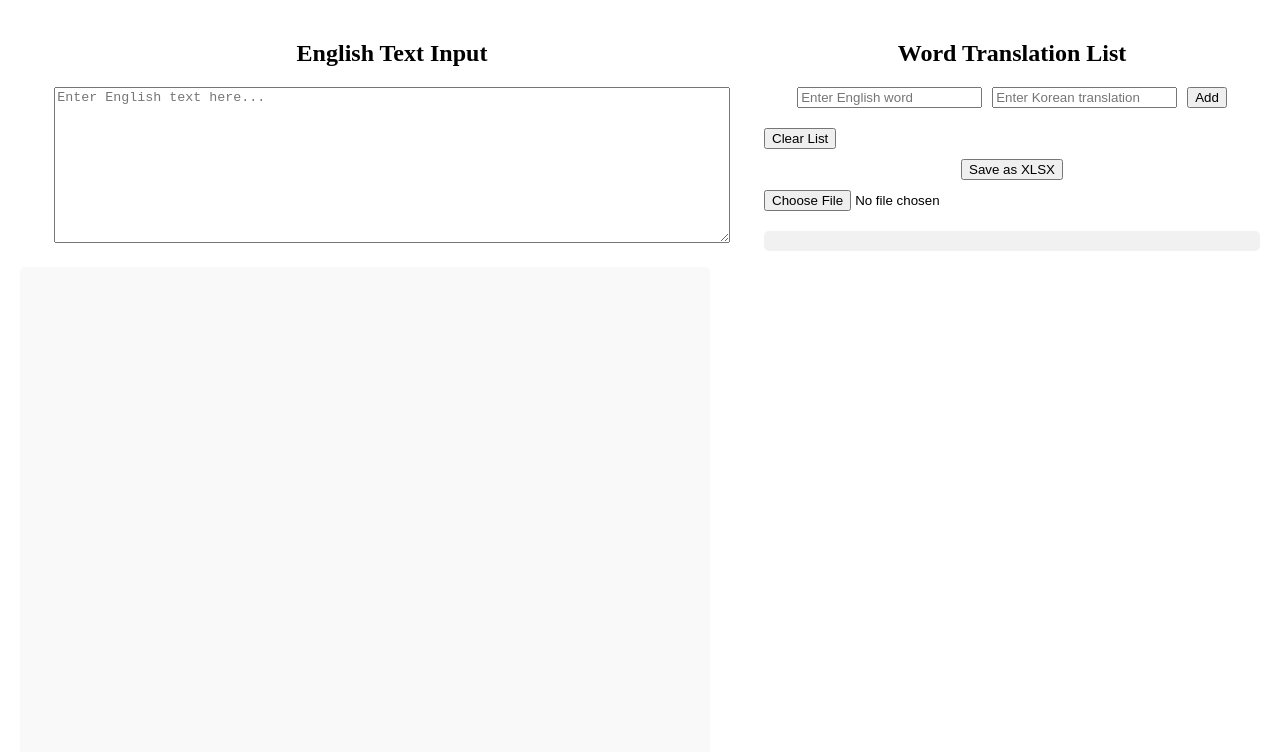
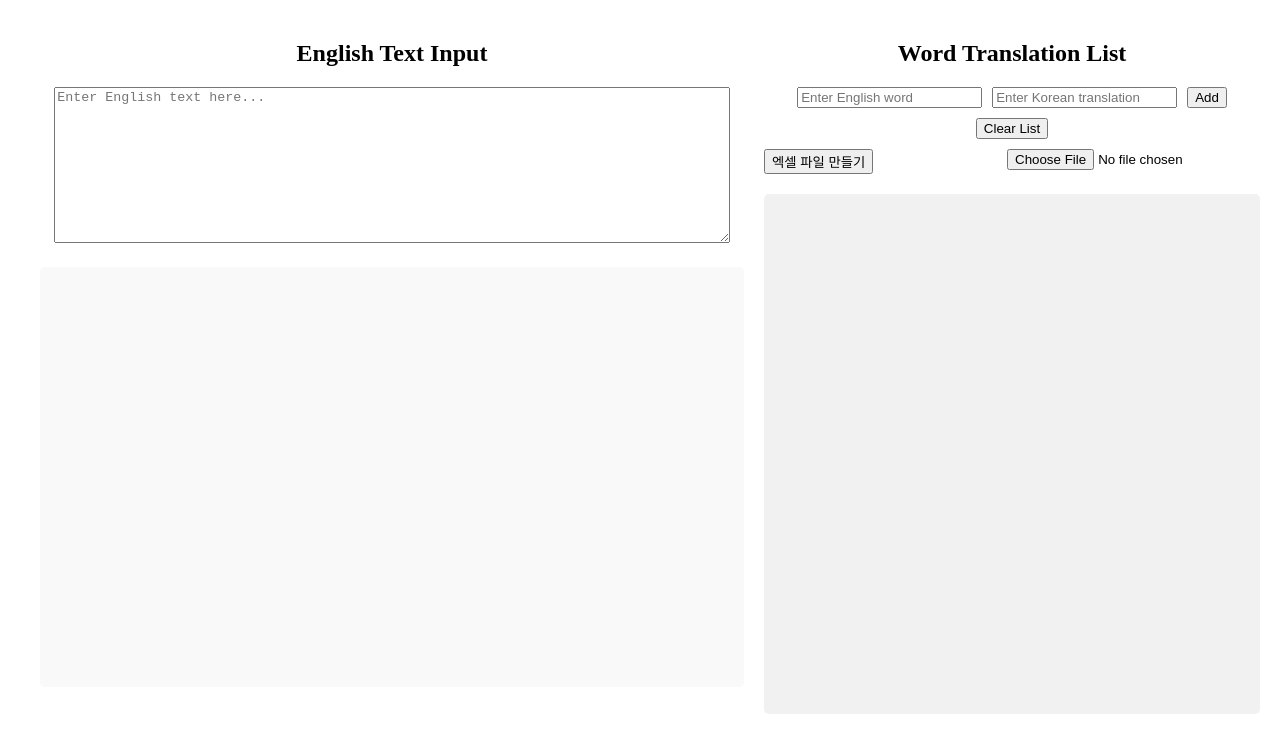
Before and after one commit to SJ-malangmute/mj-patent, a React (Create React App) app: page / in a window 1280 px wide. Shown: the top 752 px of the page. Built offline with nearby package versions, Linux system fonts and the light colour scheme.

Commit message:
[Update] feature added

```diff
--- a/public/index.html
+++ b/public/index.html
@@ -2,14 +2,14 @@
 <html lang="en">
   <head>
     <meta charset="utf-8" />
-    <link rel="icon" href="%PUBLIC_URL%/favicon.ico" />
+    <link rel="icon" href="%PUBLIC_URL%/malamute.png" />
     <meta name="viewport" content="width=device-width, initial-scale=1" />
     <meta name="theme-color" content="#000000" />
     <meta
       name="description"
       content="Web site created using create-react-app"
     />
-    <link rel="apple-touch-icon" href="%PUBLIC_URL%/logo192.png" />
+    <link rel="apple-touch-icon" href="%PUBLIC_URL%/malamute.png" />
     <!--
       manifest.json provides metadata used when your web app is installed on a
       user's mobile device or desktop. See https://developers.google.com/web/fundamentals/web-app-manifest/
@@ -24,7 +24,7 @@
       work correctly both with client-side routing and a non-root public URL.
       Learn how to configure a non-root public URL by running `npm run build`.
     -->
-    <title>React App</title>
+    <title>MJ patent Attorney</title>
   </head>
   <body>
     <noscript>You need to enable JavaScript to run this app.</noscript>
--- a/src/App.js
+++ b/src/App.js
@@ -54,9 +54,16 @@ function App() {
     URL.revokeObjectURL(url);
   };
 
+  const handleKeyPress = (e) => {
+    if (e.key === "Enter") {
+      addWordPair();
+    }
+  };
+
   // XLSX 파일을 읽어와 wordList에 추가하는 함수
   const handleFileUpload = (e) => {
     const file = e.target.files[0];
+    if(!file) return;
     const reader = new FileReader();
     reader.onload = (event) => {
       const data = new Uint8Array(event.target.result);
@@ -102,6 +109,8 @@ function App() {
   // };
   const renderTextWithHover = (text) => {
     if (wordList.length === 0) return text;
+    // 단어 리스트를 단어 길이 순서대로 정렬 (긴 단어가 우선 매칭)
+    const sortedWordList = [...wordList].sort((a, b) => b.word.length - a.word.length);
 
     // 오른쪽 리스트의 모든 단어로 정규식 패턴 생성
     const regex = new RegExp(`(${wordList.map((pair) => pair.word).join("|")})`, "gi");
@@ -111,7 +120,7 @@ function App() {
 
     return parts.map((part, index) => {
       // 하이라이트된 단어 여부를 확인
-      const pair = wordList.find((pair) => part.toLowerCase().includes(pair.word.toLowerCase()));
+      const pair = sortedWordList.find((pair) => part.toLowerCase().includes(pair.word.toLowerCase()));
       console.log(pair)
       const isHighlighted = !!pair;
 
@@ -121,7 +130,7 @@ function App() {
           onMouseOver={() => pair && setCurrentTranslation(pair.translation)} // 호버 시 번역어 설정
           onMouseOut={() => setCurrentTranslation("")} // 호버 해제 시 번역어 초기화
           style={{
-            backgroundColor: isHighlighted ? "yellow" : "transparent",
+            backgroundColor: isHighlighted ? "lightgreen" : "transparent",
             position: "relative",
             margin: "0 2px",
           }}
@@ -153,7 +162,7 @@ function App() {
   };
 
   return (
-    <div className="App" style={{ alignItems: "flex-start", justifyContent: "space-between", display: "flex", padding: "20px", height:"auto" }}>
+    <div className="App" style={{ alignItems: "flex-start", justifyContent: "space-between", display: "flex", margin: "20px", height:"auto" }}>
       {/* 왼쪽 - 영어 텍스트 입력 */}
       <div style={{ flex: 3, width: "100%",
             height: "100vh", overflowY: "scroll"}}>
@@ -168,14 +177,17 @@ function App() {
         ></textarea>
         <div style={{
             marginTop: "20px",
+            marginLeft: "20px",
+            marginRight: "20px",
             padding: "10px",
             background: "#f9f9f9",
             borderRadius: "5px",
             overflowY: "scroll",
-            height: "500px",
-            width: "90%", // 고정 너비
+            height: "400px",
+            // width: "90%", // 고정 너비
             wordWrap: "break-word", // 긴 단어 줄바꿈
             whiteSpace: "pre-wrap", // 줄바꿈 적용
+            textAlign: "justify",
           }}>
           {renderTextWithHover(text)}
         </div>
@@ -189,6 +201,7 @@ function App() {
           placeholder="Enter English word"
           value={currentWord}
           onChange={(e) => setCurrentWord(e.target.value)}
+          onKeyDown={handleKeyPress} // Enter 키 입력 이벤트 추가
           style={{ marginRight: "10px", marginBottom: "10px" }}
         />
         <input
@@ -196,18 +209,20 @@ function App() {
           placeholder="Enter Korean translation"
           value={currentTranslation}
           onChange={(e) => setCurrentTranslation(e.target.value)}
+          onKeyDown={handleKeyPress} // Enter 키 입력 이벤트 추가
           style={{ marginRight: "10px", marginBottom: "10px" }}
         />
         <button onClick={addWordPair}>Add</button>
 
         {/* 리스트 초기화 버튼 */}
-        <button onClick={clearWordList} style={{ display: "block", marginTop: "10px" }}>
+        <button onClick={clearWordList} >
           Clear List
         </button>
 
+        <div className="xlsx-control" style={{ display: "flex", flexDirection: "row", justifyContent: "space-between" }}>
           {/* 엑셀 파일 저장 버튼 */}
-        <button onClick={saveToXLSX} style={{ marginTop: "10px" }}>
-          Save as XLSX
+          <button onClick={saveToXLSX} style={{ marginTop: "10px"}}>
+            엑셀 파일 만들기
           </button>
 
           {/* 엑셀 파일 업로드 버튼 */}
@@ -215,10 +230,12 @@ function App() {
             type="file"
             accept=".xlsx"
             onChange={handleFileUpload}
-          style={{ display: "block", marginTop: "10px" }}
+            style={{ display: "block", marginTop: "10px"}}
           />
+        </div>
 
-        <ul style={{ listStyleType: "none", padding: "10px", background: "#f1f1f1", borderRadius: "5px", marginTop: "20px" }}>
+
+        <ul style={{ listStyleType: "none", padding: "10px", background: "#f1f1f1", borderRadius: "5px", marginTop: "20px", height: "500px", overflowY: "scroll" }}>
           {wordList.map((pair, index) => (
             <li key={index} style={{ display: "flex", justifyContent: "space-between", alignItems: "center" }}>
               <span>
```
Also changed, not shown: public/malamute.png (added). Lines whose indentation alone changed are shown as unchanged.
